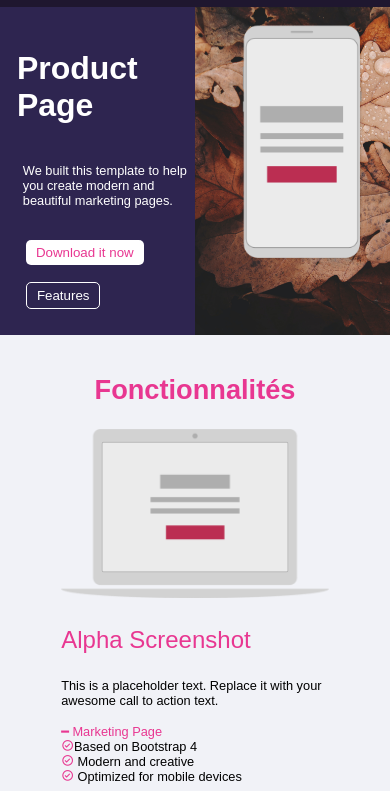
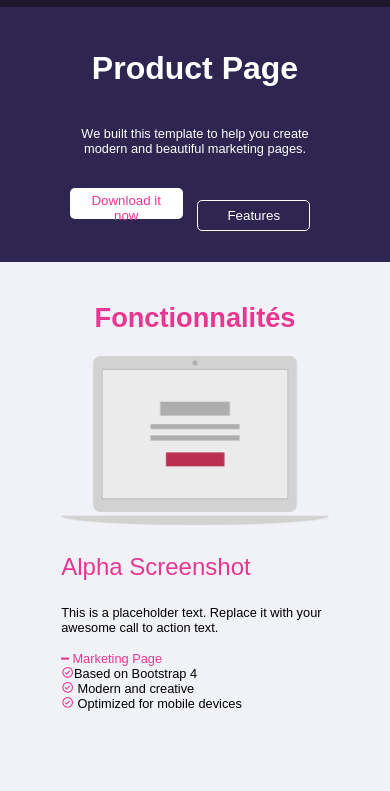
Before and after one commit to Yulian4/ProyectoBleux, a plain HTML site: page index.html in a window 390 px wide. Shown: the part 53-844 px from the top of the page. Drawn offline with nearby package versions, Linux system fonts and the light colour scheme.

Commit message:
nuevos cambios

```diff
--- a/styles.css
+++ b/styles.css
@@ -510,11 +510,15 @@ footer a {
     }
 
     .btn-primary {
-        padding: 5px 10px;
-        margin-bottom: 2vh;
+       width: 29vw;
+       height: 3.7vh;
+       padding: 5px 10px;
+       margin-bottom: 2vh;
     }
 
     .btn-secondary {
+        width: 29vw;
+        height: 3.7vh;
         padding: 5px 10px;
     }
 
@@ -526,7 +530,7 @@ footer a {
     }
 
     .container-two-item p {
-        padding: 0.7vh;
+        padding: 0.7vh 15vw;
     }
 
     .container-two-button {
@@ -545,6 +549,22 @@ footer a {
     .social-icons img {
         width: 25vw;
     }
+    .container-two::after {
+        background-image: none;
+    }
+
+    .container-two-img {
+        display: none;
+    }
+
+    .container-two-item {
+        max-width: 100%
+    }
+
+    .container-two {
+        align-items: center;
+        text-align: center;
+    }
 
 
 }
```
